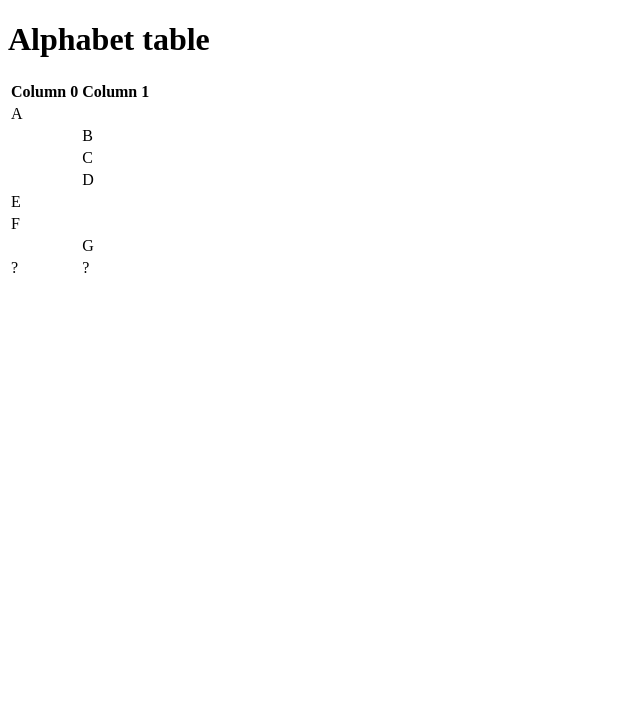
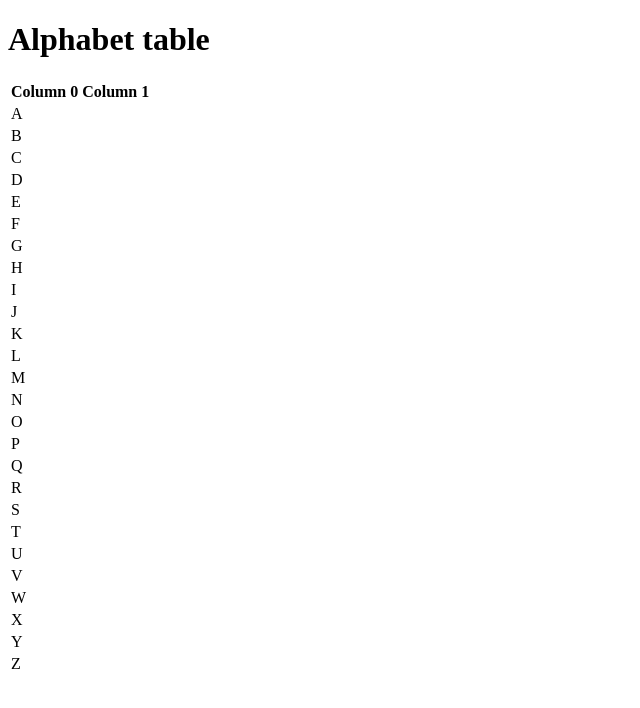
Before and after one commit to comp426-2023-spring/a01-kojo-create, a website: page public/index.html in a window 1280 px wide. Shown: the whole page, without its empty margins (0-640 px from the left). Drawn offline with Linux system fonts and the light colour scheme.

Commit message:
Update index.html

```diff
--- a/public/index.html
+++ b/public/index.html
@@ -2,8 +2,7 @@
 <html lang="en">
 	<head>
 		<meta charset="UTF-8">
-        	<meta name="viewport" content="width=device-width,
-initial-scale=1.0">
+		<meta name="viewport" content="width=device-width, initial-scale=1.0">
 		<title>Alphabet</title>
 	</head>
 	<body>
@@ -12,34 +11,87 @@ initial-scale=1.0">
 			<table>
 				<thead>
 					<tr>
-    						<th>Column
-0</th><th>Column 1</th>
+						<th>Column 0</th><th>Column 1</th>
 					</tr>
 				</thead>
 				<tbody>
 					<tr>
-    						<td>A</td><td></td>
+						<td>A</td>
 					</tr>
 					<tr>
-    						<td></td><td>B</td>
+						<td>B</td>
 					</tr>
 					<tr>
-    						<td></td><td>C</td>
+						<td>C</td>
 					</tr>
 					<tr>
-    						<td></td><td>D</td>
+						<td>D</td>
 					</tr>
 					<tr>
-    						<td>E</td><td></td>
+						<td>E</td>
 					</tr>
 					<tr>
-    						<td>F</td><td></td>
+						<td>F</td>
 					</tr>
 					<tr>
-    						<td></td><td>G</td>
+						<td>G</td>
 					</tr>
 					<tr>
-    						<td>?</td><td>?</td>
+						<td>H</td>
+					</tr>
+					<tr>
+						<td>I</td>
+					</tr>
+					<tr>
+						<td>J</td>
+					</tr>
+					<tr>
+						<td>K</td>
+					</tr>
+					<tr>
+						<td>L</td>
+					</tr>
+					<tr>
+						<td>M</td>
+					</tr>
+					<tr>
+						<td>N</td>
+					</tr>
+					<tr>
+						<td>O</td>
+					</tr>
+					<tr>
+						<td>P</td>
+					</tr>
+					<tr>
+						<td>Q</td>
+					</tr>
+					<tr>
+						<td>R</td>
+					</tr>
+					<tr>
+						<td>S</td>
+					</tr>
+					<tr>
+						<td>T</td>
+					</tr>
+					<tr>
+						<td>U</td>
+					</tr>
+					<tr>
+						<td>V</td>
+					</tr>
+					<tr>
+						<td>W</td>
+					</tr>
+					<tr>
+						<td>X</td>
+					</tr>
+					<tr>
+						<td>Y</td>
+					</tr>
+					<tr>
+						<td>Z</td>
 					</tr>
 				</tbody>
 			</table>
```
Lines whose indentation alone changed are shown as unchanged.
